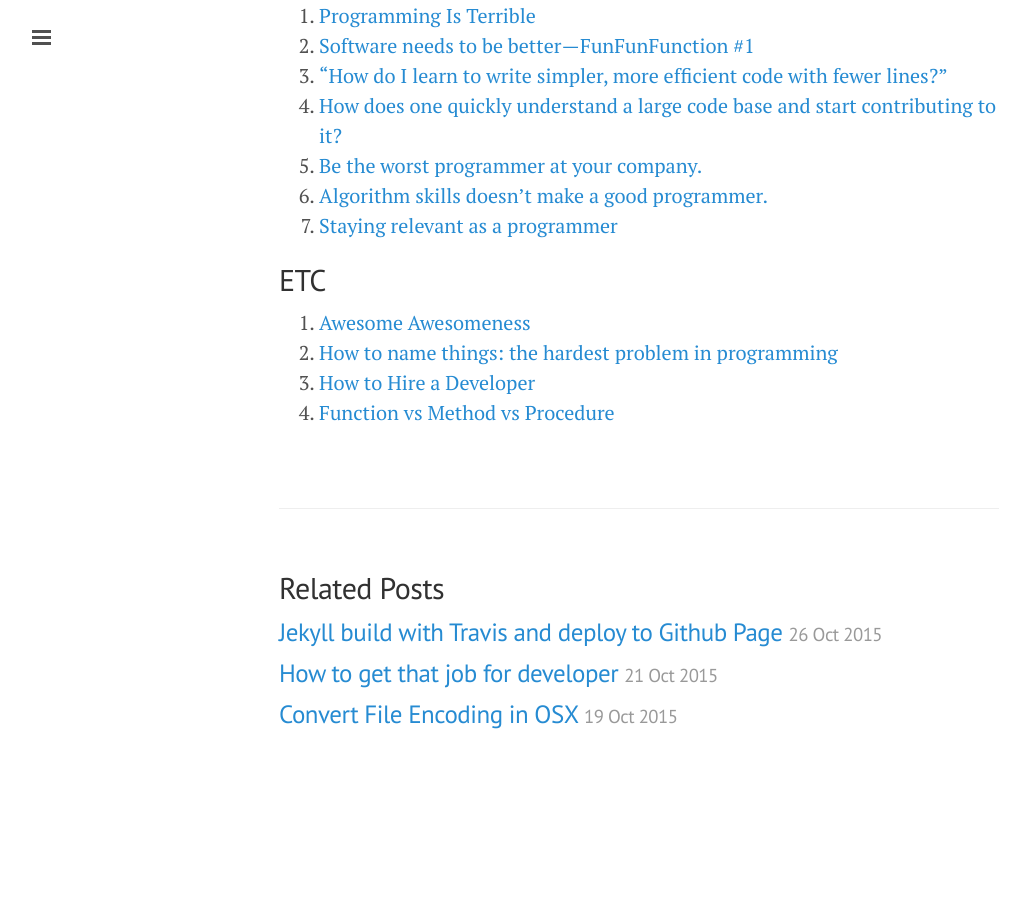
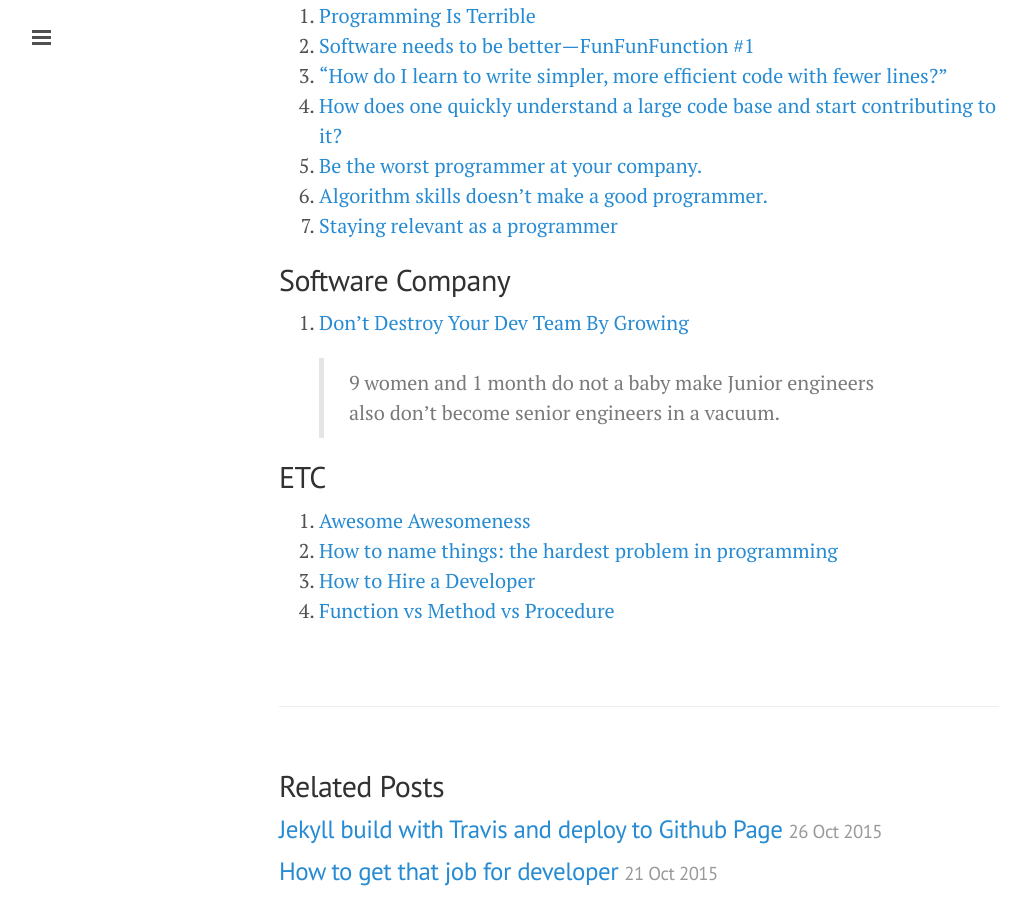
Before and after one commit to ibotdotout/ibotdotout.github.io, a Jekyll site: the page built from _posts/2015-06-24-coding.md, in a window 1280 px wide and 900 px high, scrolled down 2465 px. Shown: the whole window, without its empty margins (1-1028 px from the left). Built offline with Jekyll 4.4.1, drawn with Linux system fonts in a browser that asks for light colours; nearby versions of some CDN libraries; Markdown is read by kramdown in place of the engine named in the settings; before the commit the page ends 3256 px from its top, so only the background shows below that.

Commit message:
Add new Topic Sotware Company

```diff
--- a/_posts/2015-06-24-coding.md
+++ b/_posts/2015-06-24-coding.md
@@ -90,6 +90,13 @@ excerpt: All about coding resources and stroy about coding.
 6. [Algorithm skills doesn’t make a good programmer.](https://medium.com/@mpjme/algorithm-skills-doesnt-make-a-good-programmer-bb467f46c596)
 7. [Staying relevant as a programmer](https://medium.com/humans-create-software/staying-relevant-as-a-programmer-e9f18b1b0e43)
 
+## Software Company
+1. [Don’t Destroy Your Dev Team By
+   Growing](https://medium.com/swlh/don-t-destroy-your-dev-team-by-growing-eef50d83090e#.3k554lgk1)
+
+    > 9 women and 1 month do not a baby make
+    > Junior engineers also don’t become senior engineers in a vacuum.
+
 ## ETC
 1. [Awesome Awesomeness](https://github.com/bayandin/awesome-awesomeness)
 2. [How to name things: the hardest problem in programming](http://www.slideshare.net/pirhilton/how-to-name-things-the-hardest-problem-in-programming)
```
